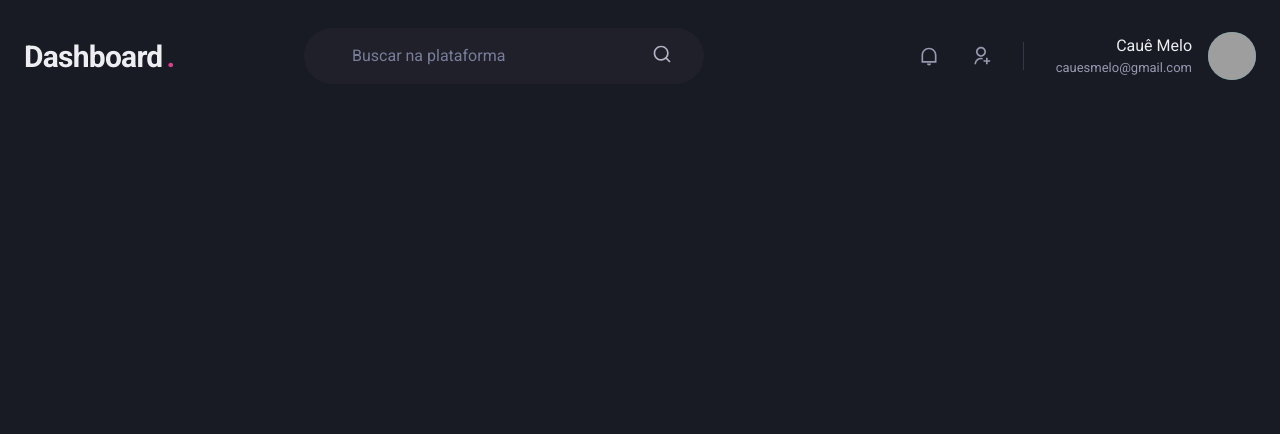
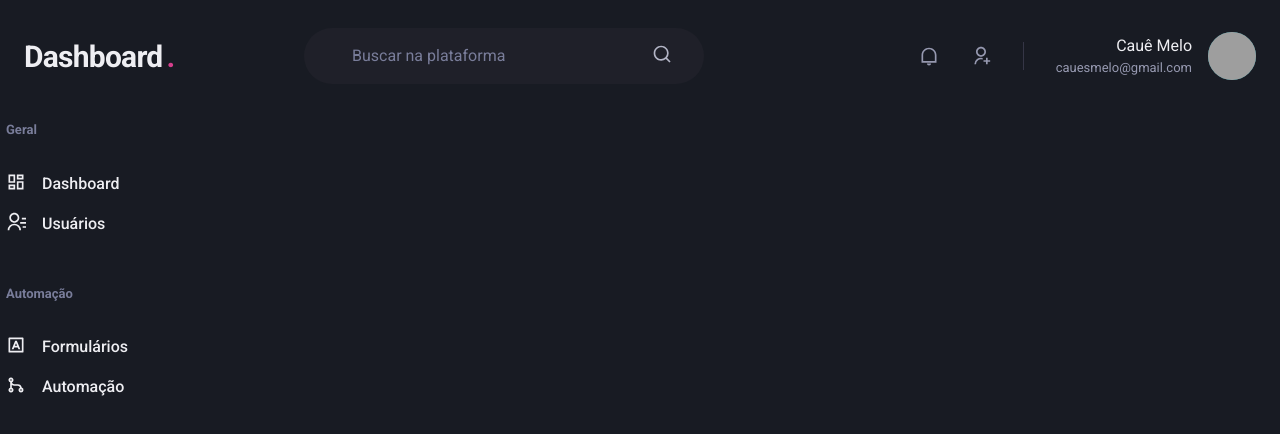
Before and after one commit to cauesmelo/dashboard-next, a Next.js app: page /dashboard in a window 1280 px wide. Shown: the top 434 px of the page. Built offline with nearby package versions, Linux system fonts and the light colour scheme; grey boxes are pictures that could not be loaded.

Commit message:
feat: add sidebar

```diff
--- /dev/null
+++ b/src/components/Sidebar.tsx
@@ -0,0 +1,57 @@
+import { Box, Stack, Text, Link, Icon } from '@chakra-ui/react';
+import { RiContactsLine, RiDashboardLine, RiGitMergeLine, RiInputMethodLine } from 'react-icons/ri';
+
+export const Sidebar = () => {
+  return (
+    <Box as="aside" w="64" mr="8">
+      <Stack spacing="12" align="flex-start">
+        <Box>
+          <Text fontWeight="bold" color="gray.400" fontSize="small">
+            Geral
+          </Text>
+
+          <Stack spacing="4" mt="8" align="stretch">
+            <Link display="flex" align="center">
+              <Icon as={RiDashboardLine} fontSize="20" />
+              <Text ml="4" fontWeight="medium">
+                Dashboard
+              </Text>
+            </Link>
+
+            <Link display="flex" align="center">
+              <Icon as={RiContactsLine} fontSize="20" />
+              <Text ml="4" fontWeight="medium">
+                Usuários
+              </Text>
+            </Link>
+          </Stack>
+        </Box>
+
+
+        <Box>
+          <Text fontWeight="bold" color="gray.400" fontSize="small">
+            Automação
+          </Text>
+
+          <Stack spacing="4" mt="8" align="stretch">
+            <Link display="flex" align="center">
+              <Icon as={RiInputMethodLine} fontSize="20" />
+              <Text ml="4" fontWeight="medium">
+                Formulários
+              </Text>
+            </Link>
+
+            <Link display="flex" align="center">
+              <Icon as={RiGitMergeLine} fontSize="20" />
+              <Text ml="4" fontWeight="medium">
+                Automação
+              </Text>
+            </Link>
+          </Stack>
+        </Box>
+
+
+      </Stack>
+    </Box>
+  );
+}
--- a/src/pages/dashboard.tsx
+++ b/src/pages/dashboard.tsx
@@ -1,8 +1,17 @@
 import { Header } from "../components/Header";
+
+import { Flex } from '@chakra-ui/react';
+import { Sidebar } from "../components/Sidebar";
 
 export const Dashboard = () => {
   return (
-    <Header></Header>
+    <Flex direction="column" h="100vh">
+      <Header />
+
+      <Flex w="100%" my="6" maxWidth="1480px" mx="auto" px="6px">
+        <Sidebar />
+      </Flex>
+    </Flex>
   )
 }
 
```
